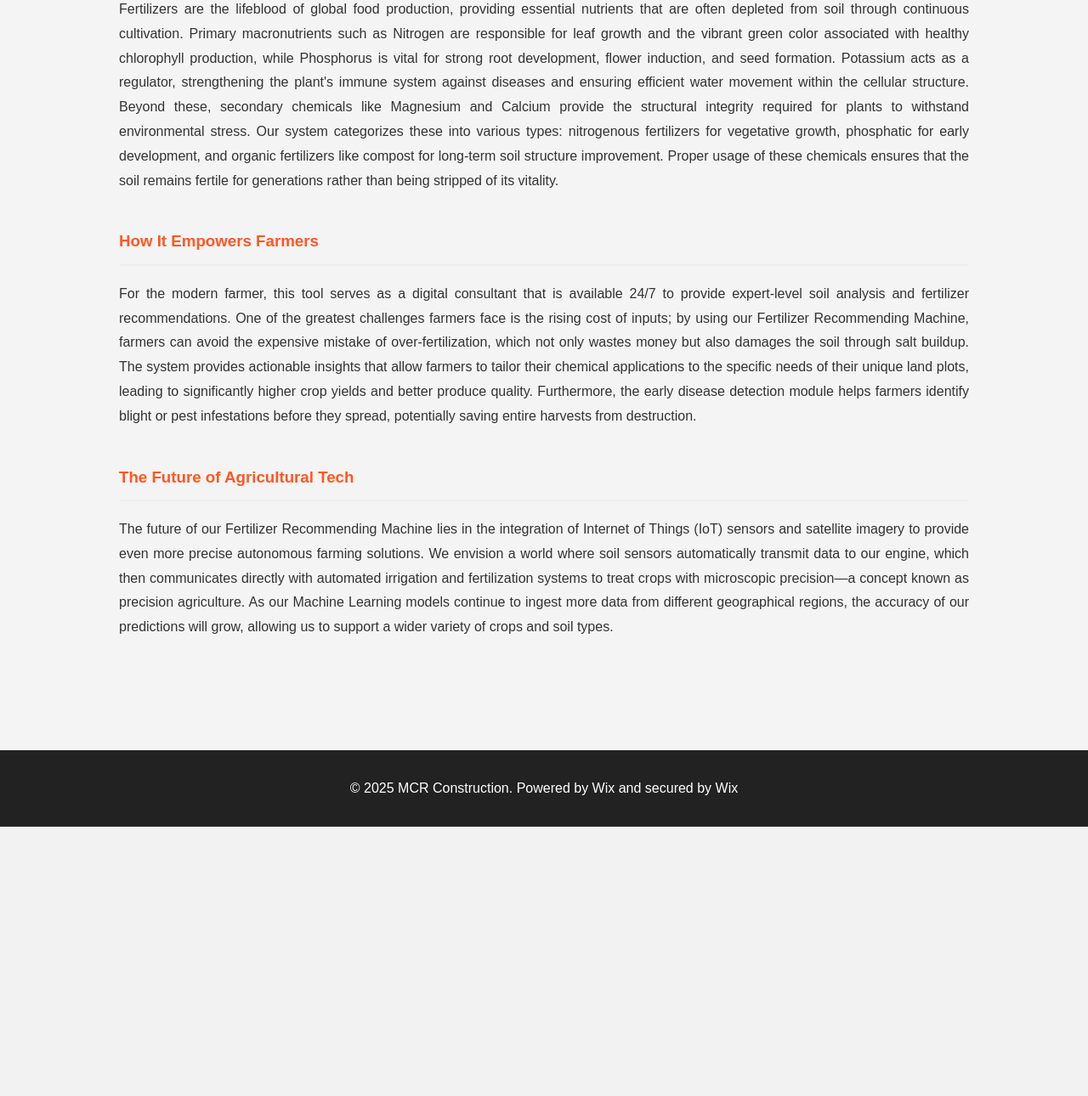
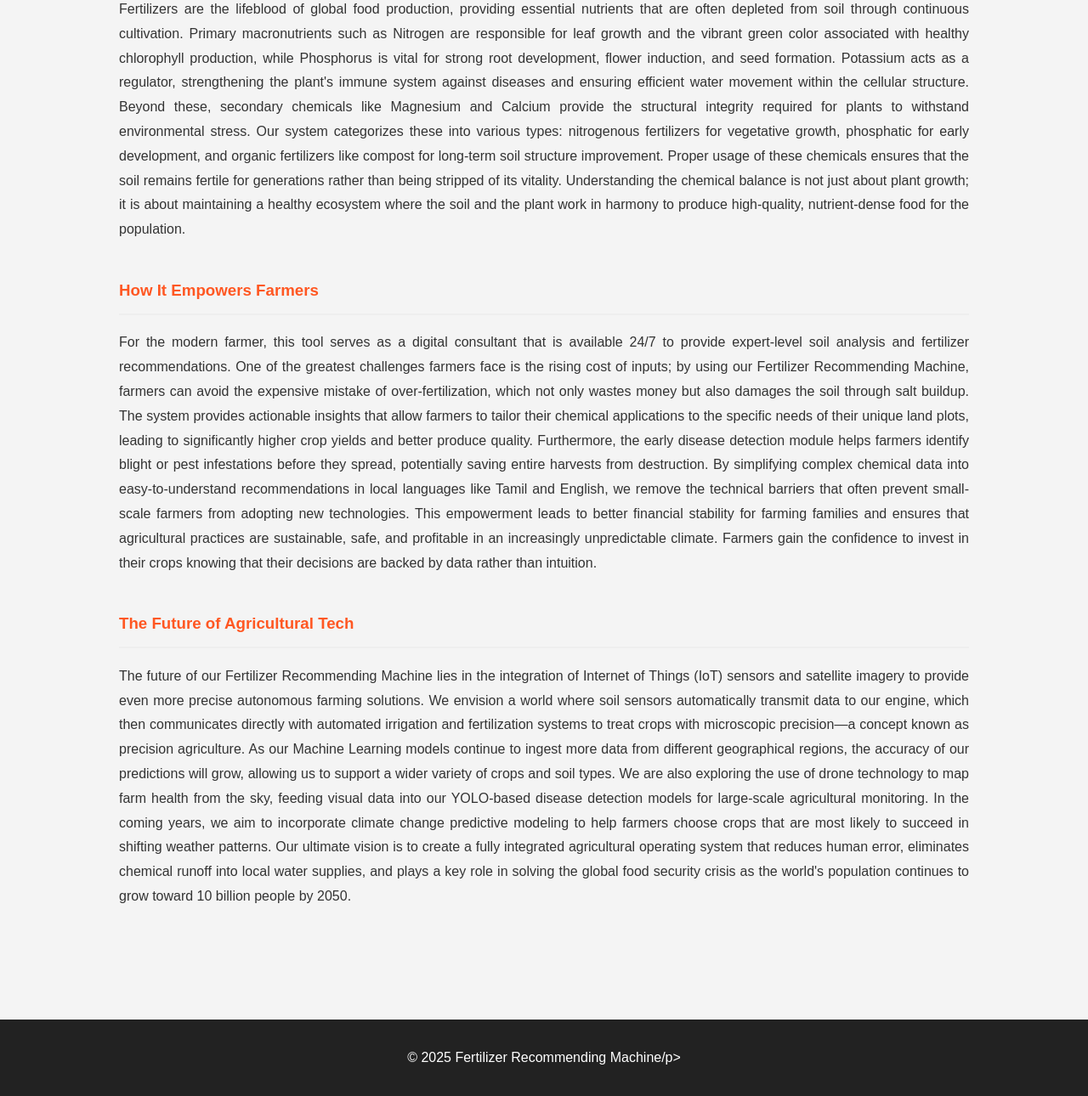
Before and after one commit to Ayazmohammad12/Smart-Fertilizer-Advisor, a Flask app: template templates/about.html in a window 1280 px wide. Shown: the part 541-1831 px from the top of the page at 85% size. Before the commit the page ends 1514 px from the top, so only its background shows below. Run offline with Flask 3, Linux system fonts and the light colour scheme; the template is opened without the code that fills it, so the values that code supplies are empty.

Commit message:
Update about.html

```diff
--- a/templates/about.html
+++ b/templates/about.html
@@ -4,9 +4,7 @@
     <meta charset="UTF-8">
     <meta name="viewport" content="width=device-width, initial-scale=1.0">
     <title>Fertilizer Recommending Machine - About Us</title>
-
-    <link rel="stylesheet" href="{{ url_for('static', filename='styles.css') }}">
-
+    <link rel="stylesheet" href="styles.css">
     <style>
         .about-section {
             padding: 40px;
@@ -34,61 +32,47 @@
         }
     </style>
 </head>
-
 <body>
 
     <header>
         <div class="navbar-container">
             <div class="logo">Fertilizer Recommending Machine</div>
             <nav class="main-nav">
-            <!-- ✅ FIXED LINES -->
-            <a href="{{ url_for('index') }}" class="nav-button">Home</a>
-            <a href="{{ url_for('projects') }}" class="nav-button">Projects</a>
-            <a href="{{ url_for('about') }}" class="nav-button">About Us</a>
+                <a href="index.html" class="nav-button">Home</a>
+                <a href="projects.html" class="nav-button">Projects</a>
+                <a href="about.html" class="nav-button">About Us</a>
             </nav>
         </div>
     </header>
 
     <section class="about-section">
         <div class="about-content">
-
             <div class="info-block">
                 <h2>About the Project</h2>
-            <p>
-                The Fertilizer Recommending Machine is a cutting-edge agricultural technology project designed to bridge the gap between traditional farming and modern data science. This system utilizes advanced Machine Learning algorithms, specifically the Random Forest Classifier, to analyze complex soil data and chemical parameters in real-time. By processing inputs such as pH levels, Nitrogen, Phosphorus, and Potassium (NPK) content, and moisture levels, the engine can accurately predict whether a specific fertilizer blend is safe for use or potentially toxic to plants. Our goal is to replace guesswork in farming with precise, scientific calculations that ensure every crop gets exactly what it needs to thrive. This project integrates multiple modules including live disease detection via YOLO computer vision and chemical toxicity checks, creating a comprehensive dashboard for modern agronomy. We believe that by digitizing soil health, we can protect the environment while maximizing the efficiency of every square meter of farmland across the globe.
-            </p>
+                <p>The Fertilizer Recommending Machine is a cutting-edge agricultural technology project designed to bridge the gap between traditional farming and modern data science. This system utilizes advanced Machine Learning algorithms, specifically the Random Forest Classifier, to analyze complex soil data and chemical parameters in real-time. By processing inputs such as pH levels, Nitrogen, Phosphorus, and Potassium (NPK) content, and moisture levels, the engine can accurately predict whether a specific fertilizer blend is safe for use or potentially toxic to plants. Our goal is to replace guesswork in farming with precise, scientific calculations that ensure every crop gets exactly what it needs to thrive. This project integrates multiple modules including live disease detection via YOLO computer vision and chemical toxicity checks, creating a comprehensive dashboard for modern agronomy. We believe that by digitizing soil health, we can protect the environment while maximizing the efficiency of every square meter of farmland across the globe.</p>
             </div>
 
             <div class="info-block">
                 <h3>The Role of Fertilizers and Their Uses</h3>
-            <p>
-                Fertilizers are the lifeblood of global food production, providing essential nutrients that are often depleted from soil through continuous cultivation. Primary macronutrients such as Nitrogen are responsible for leaf growth and the vibrant green color associated with healthy chlorophyll production, while Phosphorus is vital for strong root development, flower induction, and seed formation. Potassium acts as a regulator, strengthening the plant's immune system against diseases and ensuring efficient water movement within the cellular structure. Beyond these, secondary chemicals like Magnesium and Calcium provide the structural integrity required for plants to withstand environmental stress. Our system categorizes these into various types: nitrogenous fertilizers for vegetative growth, phosphatic for early development, and organic fertilizers like compost for long-term soil structure improvement. Proper usage of these chemicals ensures that the soil remains fertile for generations rather than being stripped of its vitality.
-            </p>
+                <p>Fertilizers are the lifeblood of global food production, providing essential nutrients that are often depleted from soil through continuous cultivation. Primary macronutrients such as Nitrogen are responsible for leaf growth and the vibrant green color associated with healthy chlorophyll production, while Phosphorus is vital for strong root development, flower induction, and seed formation. Potassium acts as a regulator, strengthening the plant's immune system against diseases and ensuring efficient water movement within the cellular structure. Beyond these, secondary chemicals like Magnesium and Calcium provide the structural integrity required for plants to withstand environmental stress. Our system categorizes these into various types: nitrogenous fertilizers for vegetative growth, phosphatic for early development, and organic fertilizers like compost for long-term soil structure improvement. Proper usage of these chemicals ensures that the soil remains fertile for generations rather than being stripped of its vitality. Understanding the chemical balance is not just about plant growth; it is about maintaining a healthy ecosystem where the soil and the plant work in harmony to produce high-quality, nutrient-dense food for the population.</p>
             </div>
 
             <div class="info-block">
                 <h3>How It Empowers Farmers</h3>
-            <p>
-                For the modern farmer, this tool serves as a digital consultant that is available 24/7 to provide expert-level soil analysis and fertilizer recommendations. One of the greatest challenges farmers face is the rising cost of inputs; by using our Fertilizer Recommending Machine, farmers can avoid the expensive mistake of over-fertilization, which not only wastes money but also damages the soil through salt buildup. The system provides actionable insights that allow farmers to tailor their chemical applications to the specific needs of their unique land plots, leading to significantly higher crop yields and better produce quality. Furthermore, the early disease detection module helps farmers identify blight or pest infestations before they spread, potentially saving entire harvests from destruction.
-            </p>
+                <p>For the modern farmer, this tool serves as a digital consultant that is available 24/7 to provide expert-level soil analysis and fertilizer recommendations. One of the greatest challenges farmers face is the rising cost of inputs; by using our Fertilizer Recommending Machine, farmers can avoid the expensive mistake of over-fertilization, which not only wastes money but also damages the soil through salt buildup. The system provides actionable insights that allow farmers to tailor their chemical applications to the specific needs of their unique land plots, leading to significantly higher crop yields and better produce quality. Furthermore, the early disease detection module helps farmers identify blight or pest infestations before they spread, potentially saving entire harvests from destruction. By simplifying complex chemical data into easy-to-understand recommendations in local languages like Tamil and English, we remove the technical barriers that often prevent small-scale farmers from adopting new technologies. This empowerment leads to better financial stability for farming families and ensures that agricultural practices are sustainable, safe, and profitable in an increasingly unpredictable climate. Farmers gain the confidence to invest in their crops knowing that their decisions are backed by data rather than intuition.</p>
             </div>
 
             <div class="info-block">
                 <h3>The Future of Agricultural Tech</h3>
-            <p>
-                The future of our Fertilizer Recommending Machine lies in the integration of Internet of Things (IoT) sensors and satellite imagery to provide even more precise autonomous farming solutions. We envision a world where soil sensors automatically transmit data to our engine, which then communicates directly with automated irrigation and fertilization systems to treat crops with microscopic precision—a concept known as precision agriculture. As our Machine Learning models continue to ingest more data from different geographical regions, the accuracy of our predictions will grow, allowing us to support a wider variety of crops and soil types.
-            </p>
+                <p>The future of our Fertilizer Recommending Machine lies in the integration of Internet of Things (IoT) sensors and satellite imagery to provide even more precise autonomous farming solutions. We envision a world where soil sensors automatically transmit data to our engine, which then communicates directly with automated irrigation and fertilization systems to treat crops with microscopic precision—a concept known as precision agriculture. As our Machine Learning models continue to ingest more data from different geographical regions, the accuracy of our predictions will grow, allowing us to support a wider variety of crops and soil types. We are also exploring the use of drone technology to map farm health from the sky, feeding visual data into our YOLO-based disease detection models for large-scale agricultural monitoring. In the coming years, we aim to incorporate climate change predictive modeling to help farmers choose crops that are most likely to succeed in shifting weather patterns. Our ultimate vision is to create a fully integrated agricultural operating system that reduces human error, eliminates chemical runoff into local water supplies, and plays a key role in solving the global food security crisis as the world's population continues to grow toward 10 billion people by 2050.</p>
             </div>
-
         </div>
     </section>
 
     <footer>
-    <p>&copy; 2025 MCR Construction. Powered by Wix and secured by Wix</p>
+        <p>&copy; 2025 Fertilizer Recommending Machine/p>
     </footer>
 
-<!-- ✅ FIXED -->
-<script src="{{ url_for('static', filename='script.js') }}"></script>
-
+    <script src="script.js"></script>
 </body>
 </html>
```
Lines whose indentation alone changed are shown as unchanged.
